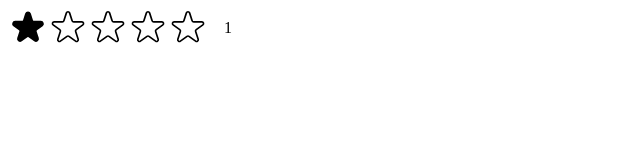
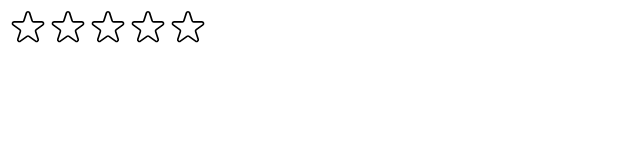
Before and after one commit to devsyedhaider/Usepopcorn, a React (Vite) app: page / in a window 1280 px wide. Shown: the top 160 px of the page, without its empty margins (0-640 px from the left). Built offline with nearby package versions, Linux system fonts and the light colour scheme.

Commit message:
hover rating system

```diff
--- a/src/StarRating.jsx
+++ b/src/StarRating.jsx
@@ -23,7 +23,8 @@
 };
 
 export default function StarRating({ maxRating = 5 }) {
-  const [rating, setRating] = useState(1);
+  const [rating, setRating] = useState(0);
+  const [TempRating, setTempRating] = useState(0);
 
   function handleRating(rating) {
     setRating(rating);
@@ -36,18 +37,26 @@
           <Star
             key={i}
             onRate={() => handleRating(i + 1)}
-            full={rating >= i + 1}
+            full={TempRating ? TempRating >= i + 1 : rating >= i + 1}
+            onHoverIn={() => setTempRating(i + 1)}
+            onHoverOut={() => setTempRating(0)}
           />
         ))}
       </div>
-      <p style={textStyle}>{rating || ""}</p>
+      <p style={textStyle}>{TempRating || rating || ""}</p>
     </div>
   );
 }
 
-function Star({ onRate, full }) {
+function Star({ onRate, full, onHoverIn, onHoverOut }) {
   return (
-    <span role="button" style={starStyle} onClick={onRate}>
+    <span
+      role="button"
+      style={starStyle}
+      onClick={onRate}
+      onMouseEnter={onHoverIn}
+      onMouseLeave={onHoverOut}
+    >
       {full ? (
         <svg
           xmlns="http://www.w3.org/2000/svg"
@@ -75,36 +84,3 @@
     </span>
   );
 }
-
-/*
-FULL STAR
-
-<svg
-  xmlns="http://www.w3.org/2000/svg"
-  viewBox="0 0 20 20"
-  fill="#000"
-  stroke="#000"
->
-  <path
-    d="M9.049 2.927c.3-.921 1.603-.921 1.902 0l1.07 3.292a1 1 0 00.95.69h3.462c.969 0 1.371 1.24.588 1.81l-2.8 2.034a1 1 0 00-.364 1.118l1.07 3.292c.3.921-.755 1.688-1.54 1.118l-2.8-2.034a1 1 0 00-1.175 0l-2.8 2.034c-.784.57-1.838-.197-1.539-1.118l1.07-3.292a1 1 0 00-.364-1.118L2.98 8.72c-.783-.57-.38-1.81.588-1.81h3.461a1 1 0 00.951-.69l1.07-3.292z"
-  />
-</svg>
-
-
-EMPTY STAR
-
-<svg
-  xmlns="http://www.w3.org/2000/svg"
-  fill="none"
-  viewBox="0 0 24 24"
-  stroke="#000"
->
-  <path
-    strokeLinecap="round"
-    strokeLinejoin="round"
-    strokeWidth="{2}"
-    d="M11.049 2.927c.3-.921 1.603-.921 1.902 0l1.519 4.674a1 1 0 00.95.69h4.915c.969 0 1.371 1.24.588 1.81l-3.976 2.888a1 1 0 00-.363 1.118l1.518 4.674c.3.922-.755 1.688-1.538 1.118l-3.976-2.888a1 1 0 00-1.176 0l-3.976 2.888c-.783.57-1.838-.197-1.538-1.118l1.518-4.674a1 1 0 00-.363-1.118l-3.976-2.888c-.784-.57-.38-1.81.588-1.81h4.914a1 1 0 00.951-.69l1.519-4.674z"
-  />
-</svg>
-
-*/
```
